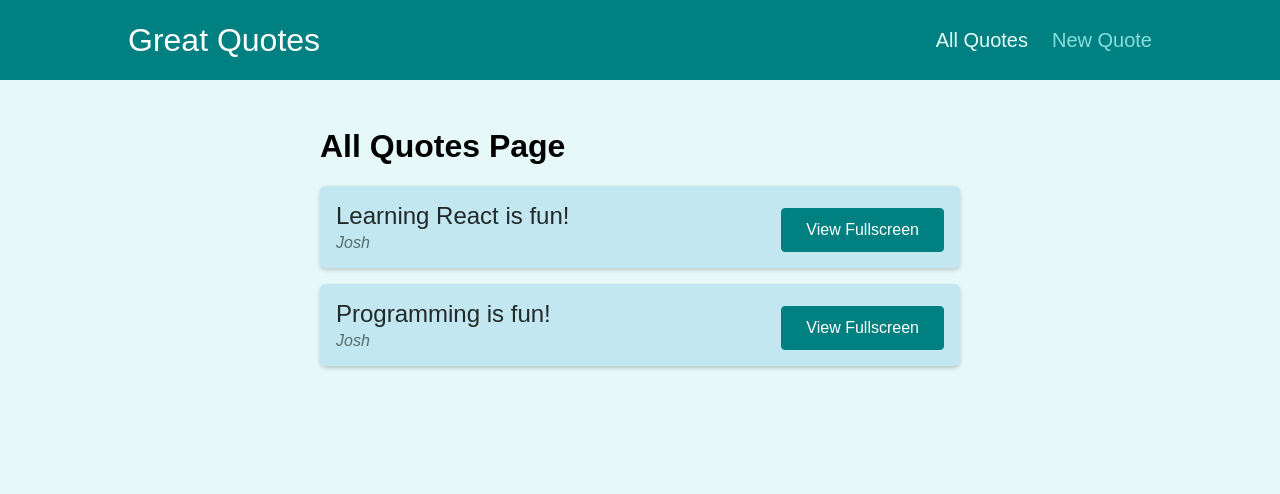
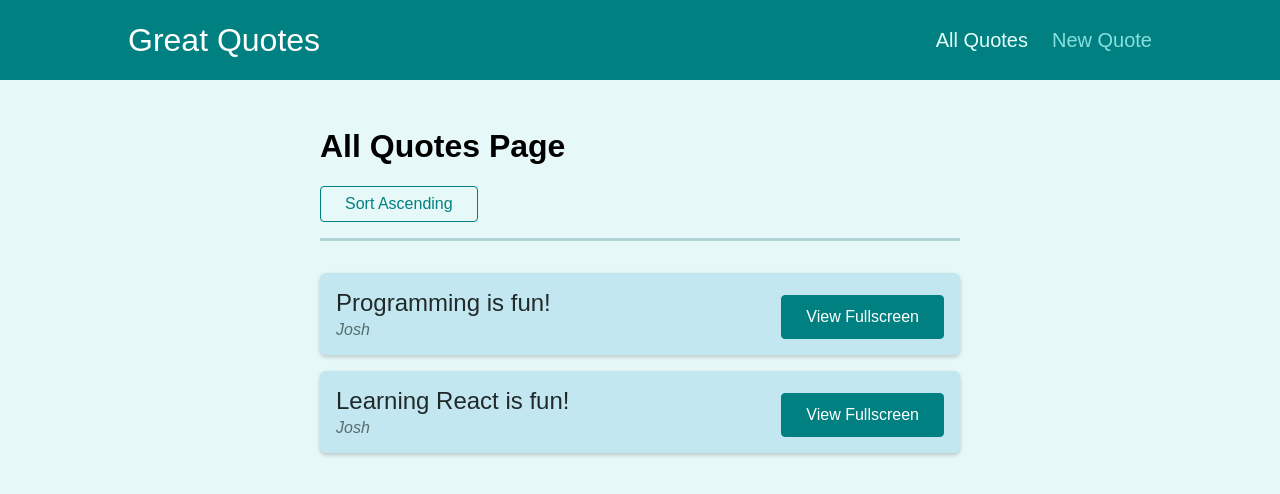
Before and after one commit to Eldres/quotes-with-react-router, a React (Create React App) app: page /quotes in a window 1280 px wide. Shown: the top 494 px of the page. Built offline with nearby package versions, Linux system fonts and the light colour scheme.

Commit message:
qorking with query params

```diff
--- a/src/components/quotes/QuoteList.js
+++ b/src/components/quotes/QuoteList.js
@@ -1,13 +1,41 @@
-import { Fragment } from 'react';
+import { useHistory, useLocation } from "react-router-dom";
 
-import QuoteItem from './QuoteItem';
-import classes from './QuoteList.module.css';
+import QuoteItem from "./QuoteItem";
+import classes from "./QuoteList.module.css";
+
+const sortQuotes = (quotes, ascending) => {
+  return quotes.sort((quoteA, quoteB) => {
+    if (ascending) {
+      return quoteA.id > quoteB.id ? 1 : -1;
+    } else {
+      return quoteA.id < quoteB.id ? 1 : -1;
+    }
+  });
+};
 
 const QuoteList = (props) => {
+  const history = useHistory();
+  const location = useLocation();
+
+  const queryParams = new URLSearchParams(location.search); // default JS class
+
+  const isSortingAscending = queryParams.get("sort") === "asc";
+
+  const sortedQuotes = sortQuotes(props.quotes, isSortingAscending);
+
+  const handleChangeSorting = () => {
+    history.push("/quotes?sort=" + (isSortingAscending ? "desc" : "asc"));
+  };
+
   return (
-    <Fragment>
+    <>
+      <div className={classes.sorting}>
+        <button onClick={handleChangeSorting}>
+          Sort {isSortingAscending ? "Descending" : "Ascending"}
+        </button>
+      </div>
       <ul className={classes.list}>
-        {props.quotes.map((quote) => (
+        {sortedQuotes.map((quote) => (
           <QuoteItem
             key={quote.id}
             id={quote.id}
@@ -16,7 +44,7 @@
           />
         ))}
       </ul>
-    </Fragment>
+    </>
   );
 };
 
```
